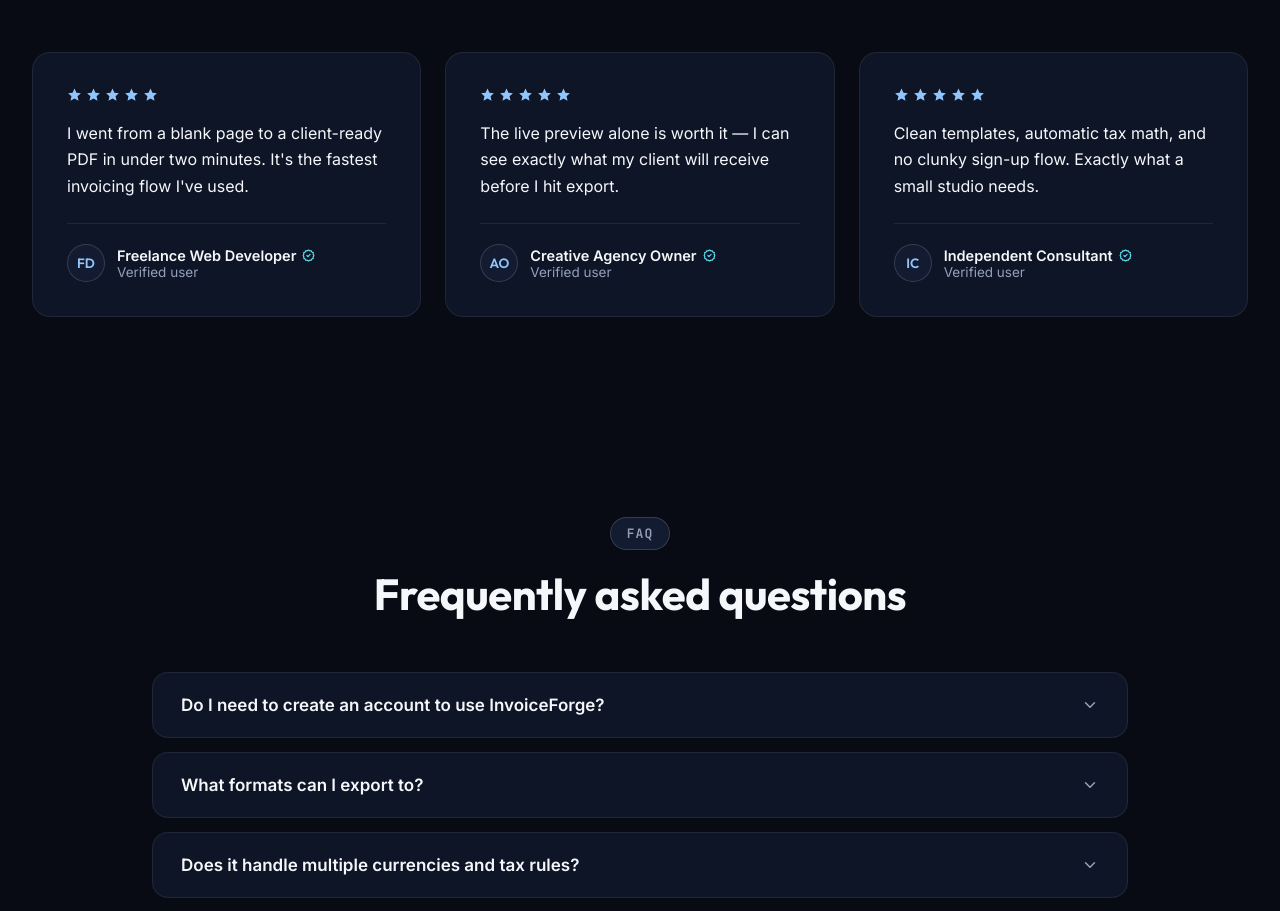
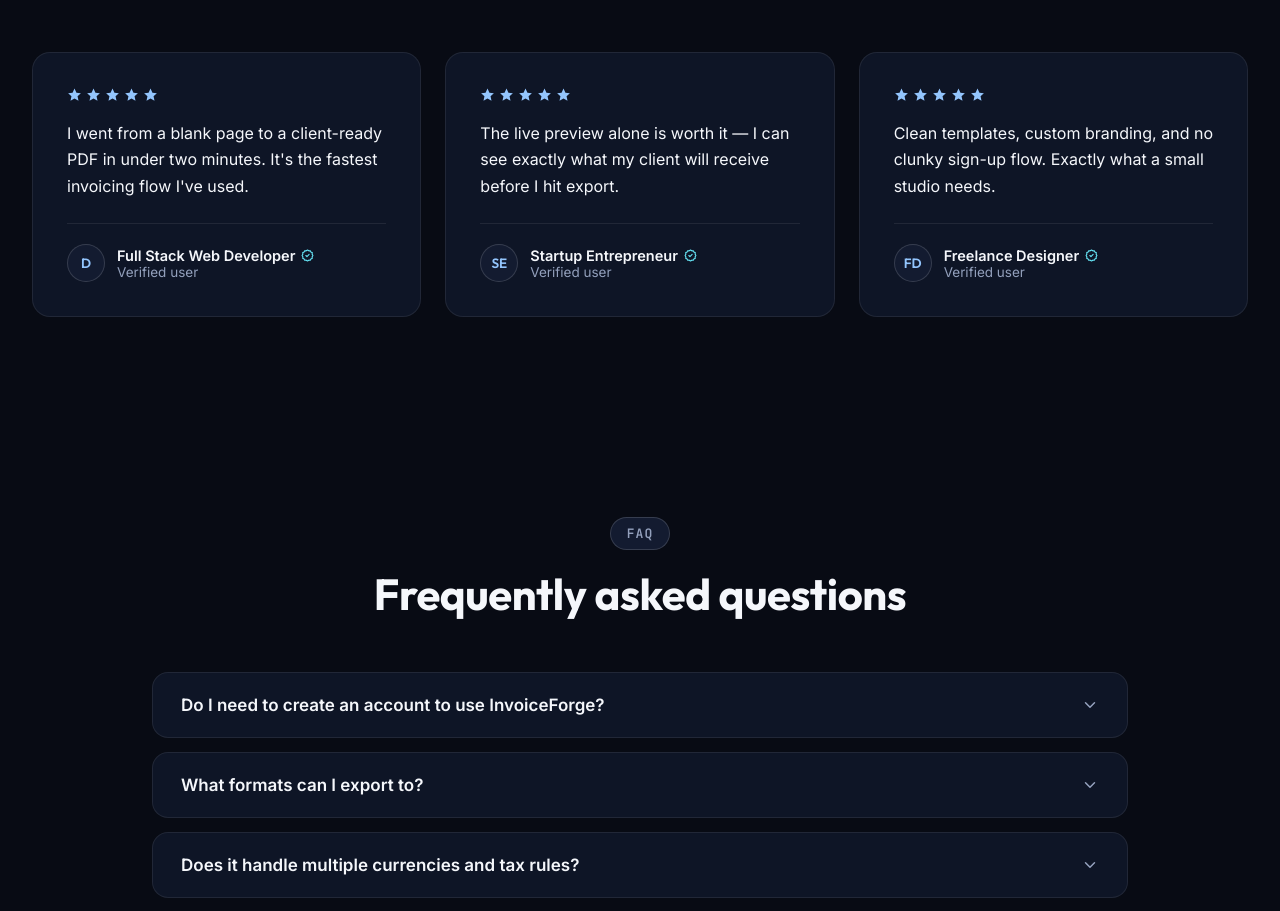
Before and after one commit to Devansh-Kumar-Saini/SleekInvoice---Generate-Elegant-Invoices-in-Seconds, a React (Vite) app in the folder Website/: page / in a window 1280 px wide. Shown: the part 4702-5613 px from the top of the page. Built offline with nearby package versions, Linux system fonts and the light colour scheme.

Commit message:
custom testimonials

```diff
--- a/Website/src/data/content.js
+++ b/Website/src/data/content.js
@@ -48,6 +48,7 @@ export const GALLERY_ITEMS = [
   { key: 'fullpreview', image: 'fullpreview.png', caption: 'Live builder with real-time invoice preview', colSpan: 2, rowSpan: 2 },
   { key: 'default', image: 'default.png', caption: 'Classic template — clean itemized layout', colSpan: 1, rowSpan: 2 },
   { key: 'modern', image: 'modern.png', caption: 'Modern template — bold header, card summary', colSpan: 1, rowSpan: 2 },
+  // { key: 'elegant', image: 'elegant.png', caption: 'Elegant template — formal serif letterhead', colSpan: 1, rowSpan: 2 },
   { key: 'cleanInvoice', image: 'cleanInvoice.png', caption: 'Clean template — minimal, theme-aware', colSpan: 1, rowSpan: 2 },
   { key: 'customize', image: 'customize.png', caption: 'Customize Invoice — brand your accent colors', colSpan: 1, rowSpan: 2 },
   { key: 'elegent', image: 'elegent.png', caption: 'Elegant template — formal serif letterhead', colSpan: 1, rowSpan: 2 },
@@ -56,19 +57,19 @@ export const GALLERY_ITEMS = [
 
 export const TESTIMONIALS = [
   {
-    initials: 'FD',
+    initials: 'D',
     quote: "I went from a blank page to a client-ready PDF in under two minutes. It's the fastest invoicing flow I've used.",
-    role: 'Freelance Web Developer',
+    role: 'Full Stack Web Developer',
   },
   {
-    initials: 'AO',
+    initials: 'SE',
     quote: 'The live preview alone is worth it — I can see exactly what my client will receive before I hit export.',
-    role: 'Creative Agency Owner',
+    role: 'Startup Entrepreneur',
   },
   {
-    initials: 'IC',
-    quote: 'Clean templates, automatic tax math, and no clunky sign-up flow. Exactly what a small studio needs.',
-    role: 'Independent Consultant',
+    initials: 'FD',
+    quote: 'Clean templates, custom branding, and no clunky sign-up flow. Exactly what a small studio needs.',
+    role: 'Freelance Designer',
   },
 ]
 
```
